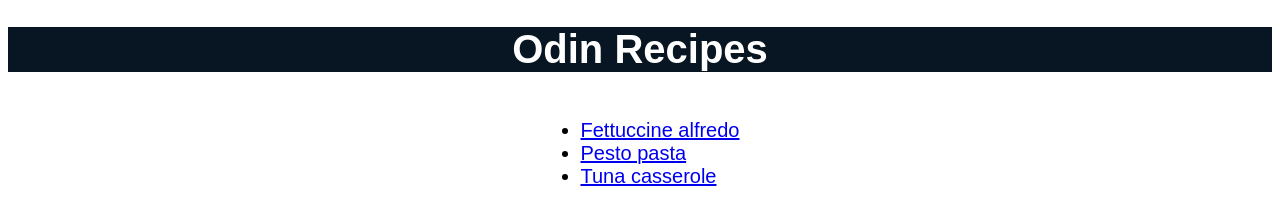
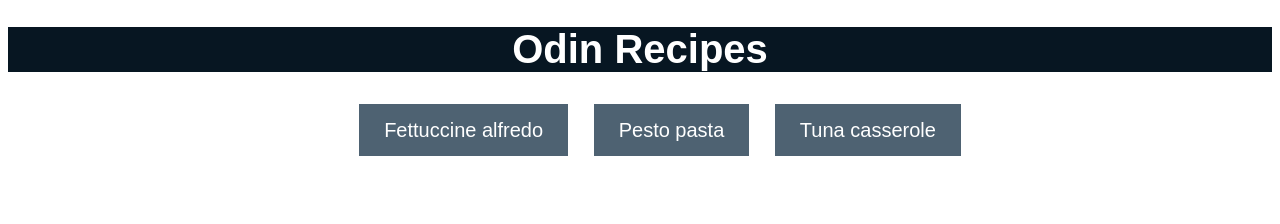
Before and after one commit to Abdulrahman-Tahbib/odin-recipes, a plain HTML site: page index.html in a window 1280 px wide. Drawn offline with Linux system fonts and the light colour scheme.

Commit message:
Style link into buttons in index.html
add style into style.css to change links into buttons.

```diff
--- a/index.html
+++ b/index.html
@@ -10,9 +10,9 @@
     <h1 class="banner">Odin Recipes</h1>
     <div>
         <ul>
-            <li><a href="./recipes/fettuccine-alfredo.html">Fettuccine alfredo</a></li>
-            <li><a href="./recipes/pesto-pasta.html">Pesto pasta</a></li>
-            <li><a href="./recipes/tuna-casserole.html">Tuna casserole</a></li>
+            <li class="btn-list"><a class="btn" href="./recipes/fettuccine-alfredo.html">Fettuccine alfredo</a></li>
+            <li class="btn-list"><a class="btn" href="./recipes/pesto-pasta.html">Pesto pasta</a></li>
+            <li class="btn-list"><a class="btn" href="./recipes/tuna-casserole.html">Tuna casserole</a></li>
         </ul>
     </div>
 </body>
--- a/style.css
+++ b/style.css
@@ -18,3 +18,21 @@ div {
     background-color: #4e6272;
     color: white;
 }
+
+
+.btn-list {
+    display: inline-block;
+}
+
+.btn {
+    background-color: #4e6272;
+    color: white;
+    margin: 10px;
+    padding: 15px 25px;
+    text-decoration: none;
+
+}
+
+.btn:hover{
+    background-color: #2c3741;
+}
```
